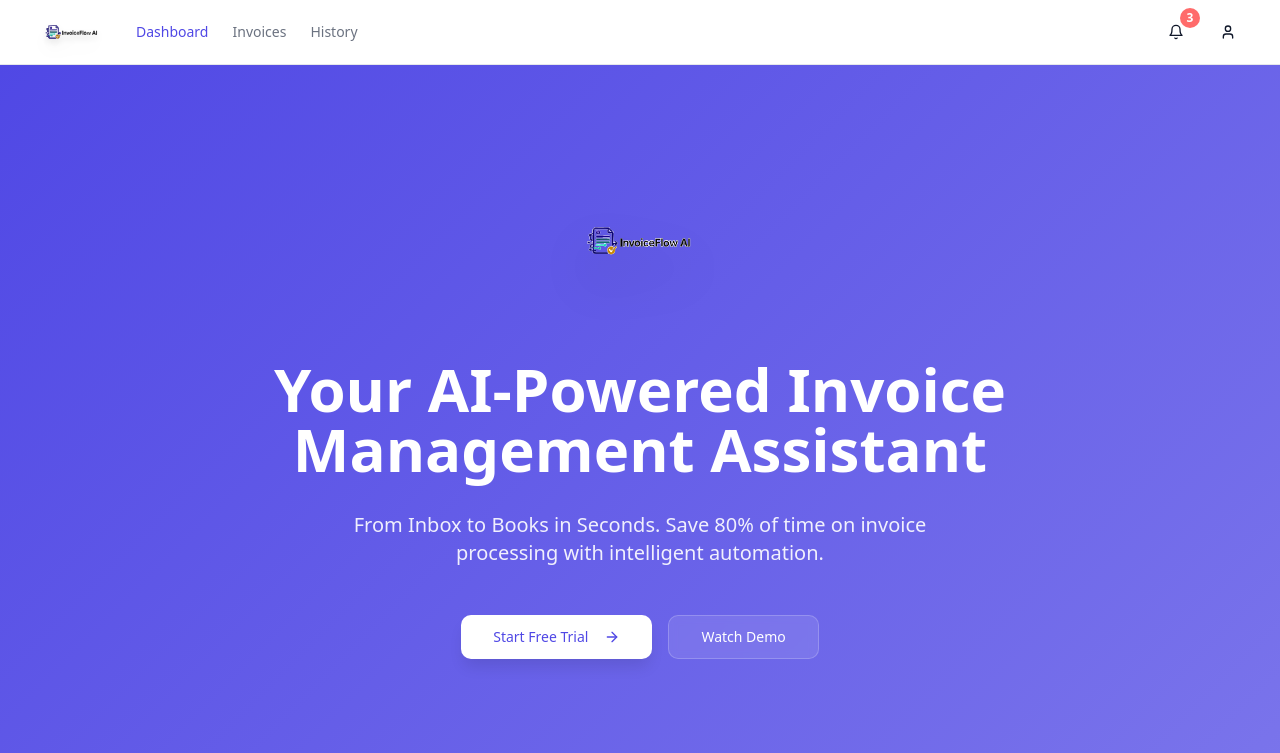
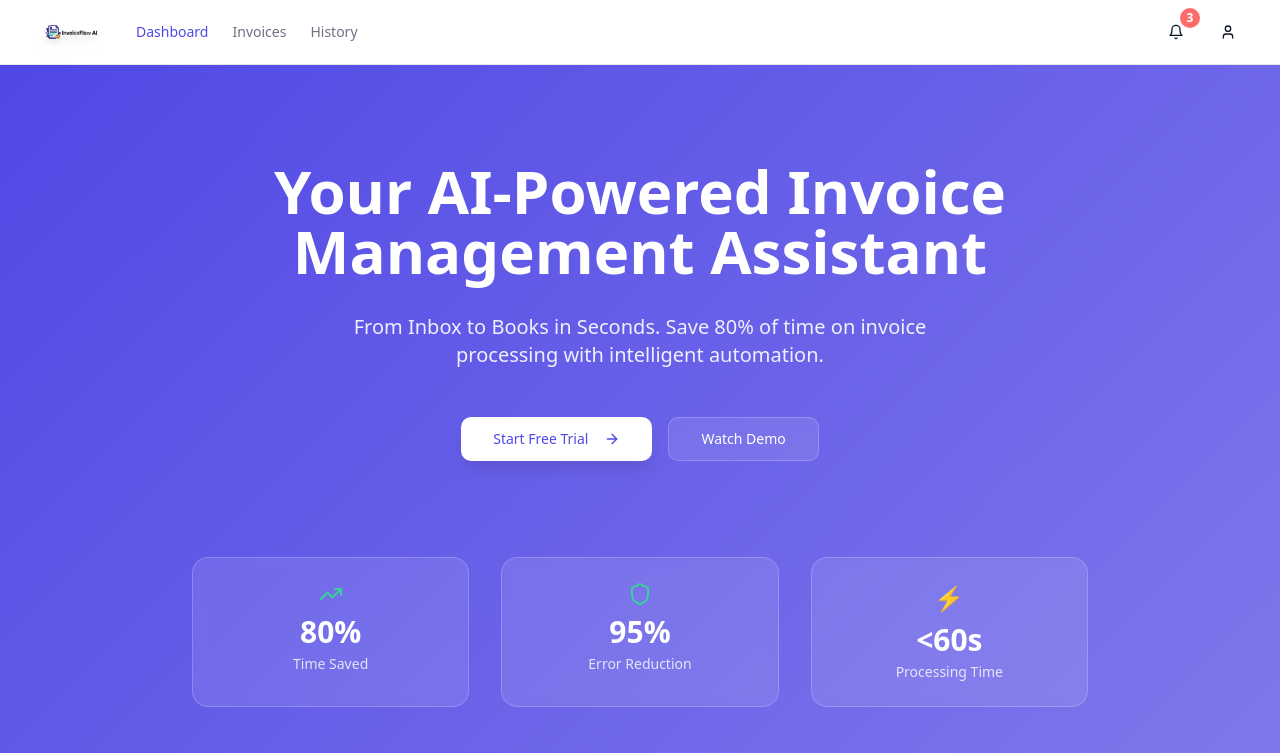
Before and after one commit to piyushpalod/flow-invoice-bot, a React (Vite) app: page / in a window 1280 px wide. Shown: the top 753 px of the page. Built offline with nearby package versions, Linux system fonts and the light colour scheme; the HTML template or start-up script is replaced by a standard one.

Commit message:
Code edited in Lovable Code Editor
Edited UI in Lovable

```diff
--- a/src/components/Hero.tsx
+++ b/src/components/Hero.tsx
@@ -9,11 +9,6 @@ const Hero = () => {
 
       <div className="relative max-w-7xl mx-auto">
         <div className="text-center space-y-8">
-          {/* Logo/Brand */}
-          <div className="inline-flex items-center justify-center">
-            <img src={logo} alt="InvoiceFlow AI" className="h-32 sm:h-40 w-auto drop-shadow-2xl filter brightness-110" />
-          </div>
-
           {/* Main Headline */}
           <h1 className="text-4xl sm:text-5xl lg:text-6xl font-bold text-white max-w-4xl mx-auto leading-tight">
             Your AI-Powered Invoice Management Assistant
```
